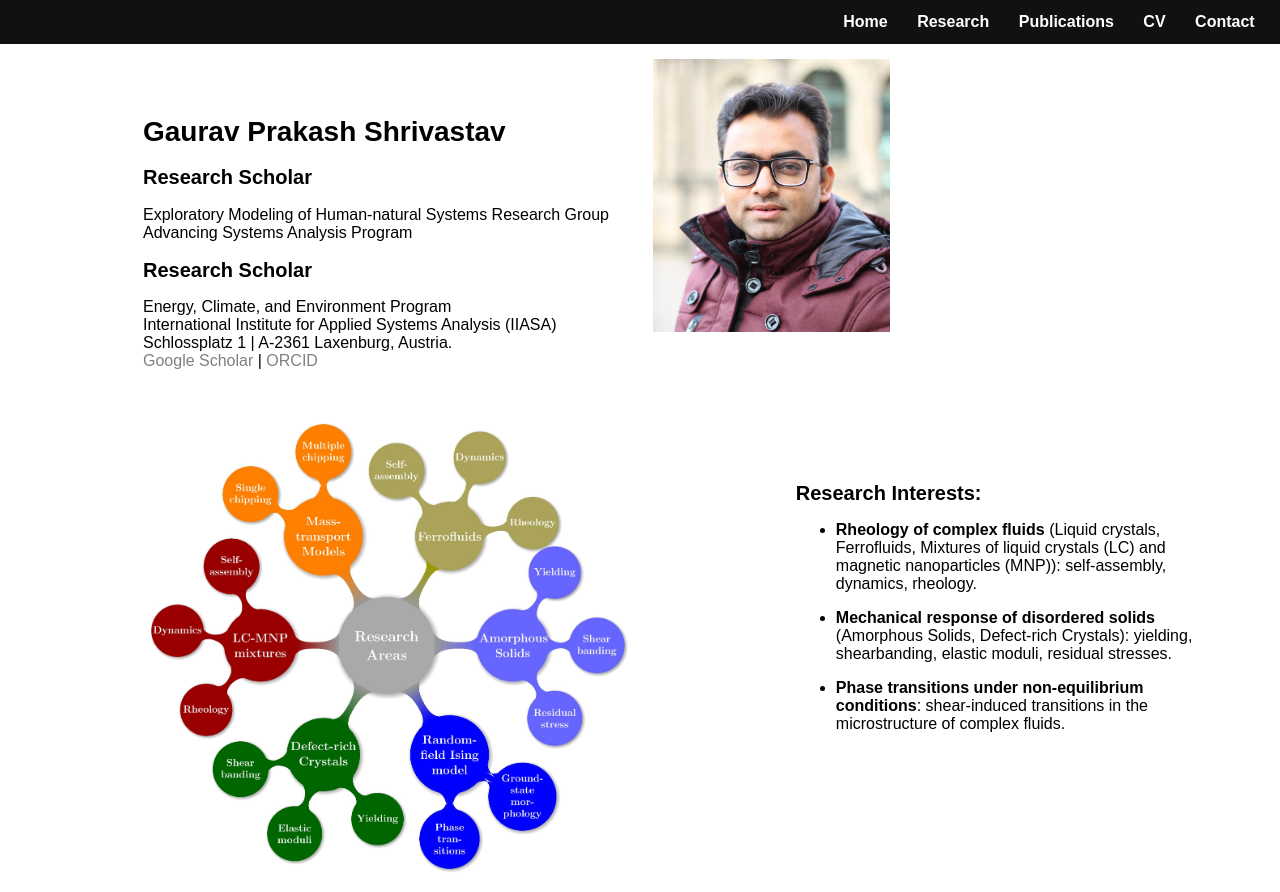
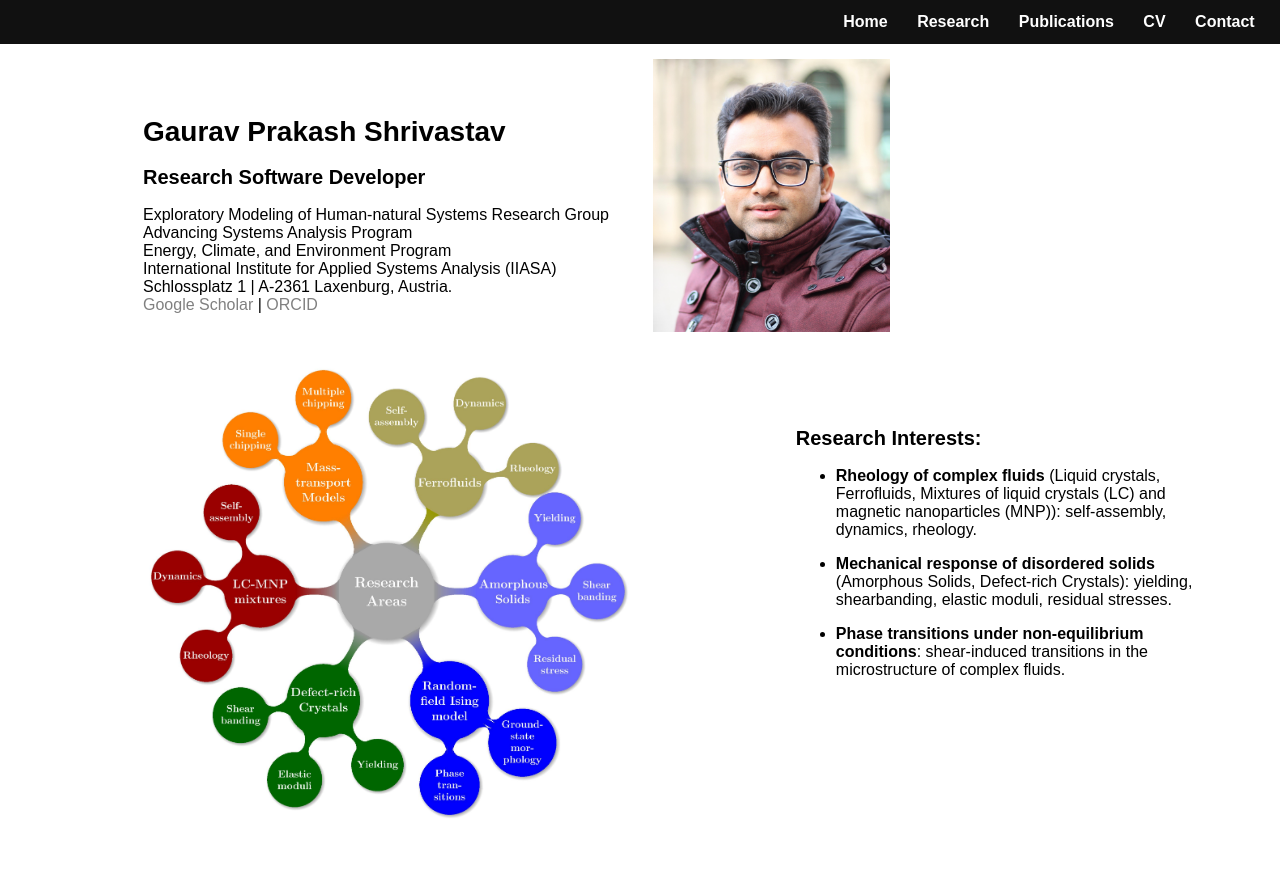
Before and after one commit to gpshrivastav/gpshrivastav.github.io, a plain HTML site: page index.html in a window 1280 px wide. After the commit the page ends 838 px from the top, so only its background shows below. Drawn offline with Linux system fonts and the light colour scheme.

Commit message:
Update index.html

```diff
--- a/index.html
+++ b/index.html
@@ -115,10 +115,10 @@ a{
 <div class="row">
     <div class="col-1">
 	   <h1> Gaurav Prakash Shrivastav </h1>
-	   <h2>Research Scholar </h2>
+	   <h2>Research Software Developer </h2>
 	   <p>Exploratory Modeling of Human-natural Systems Research Group <br>
 	   Advancing Systems Analysis Program <br>
-	   <h2>Research Scholar </h2>
+
 	   Energy, Climate, and Environment Program <br>
 	   International Institute for Applied Systems Analysis (IIASA) <br>
 	   Schlossplatz 1 | A-2361 Laxenburg, Austria. <br>
```
